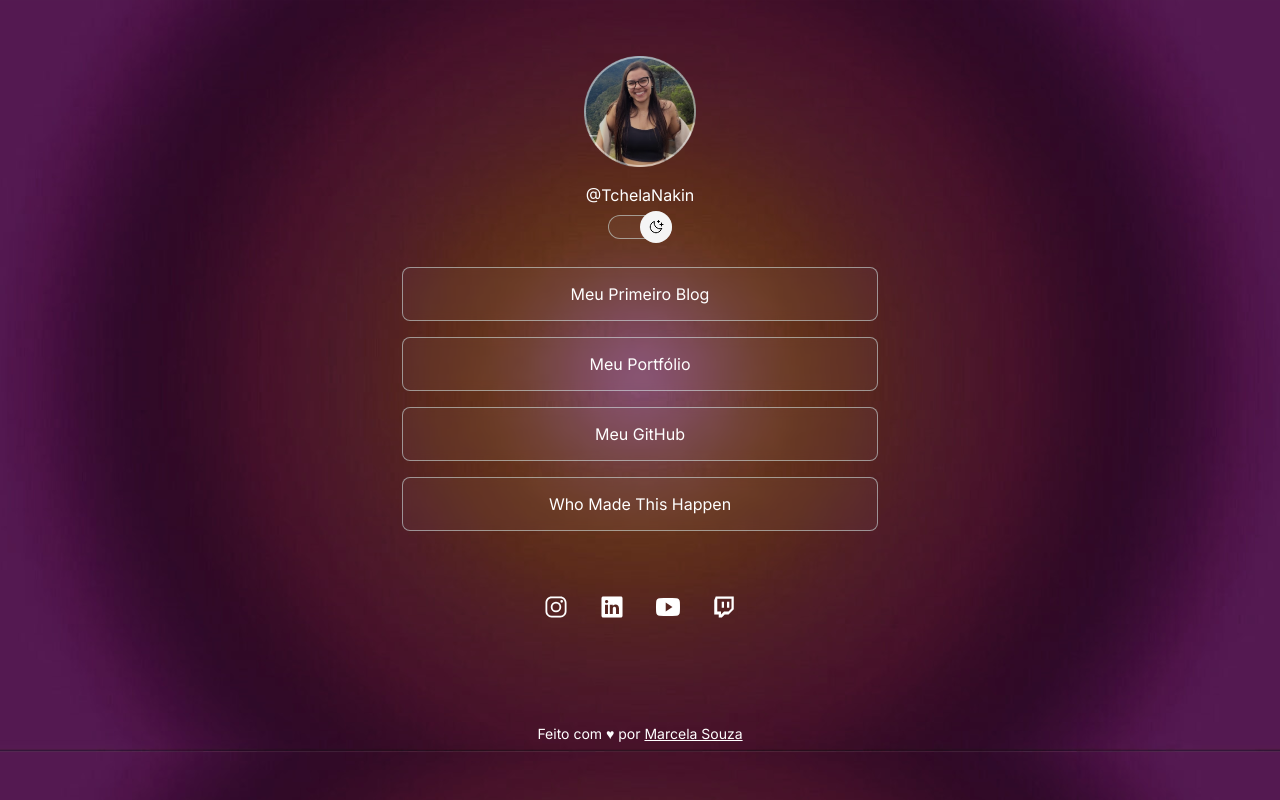
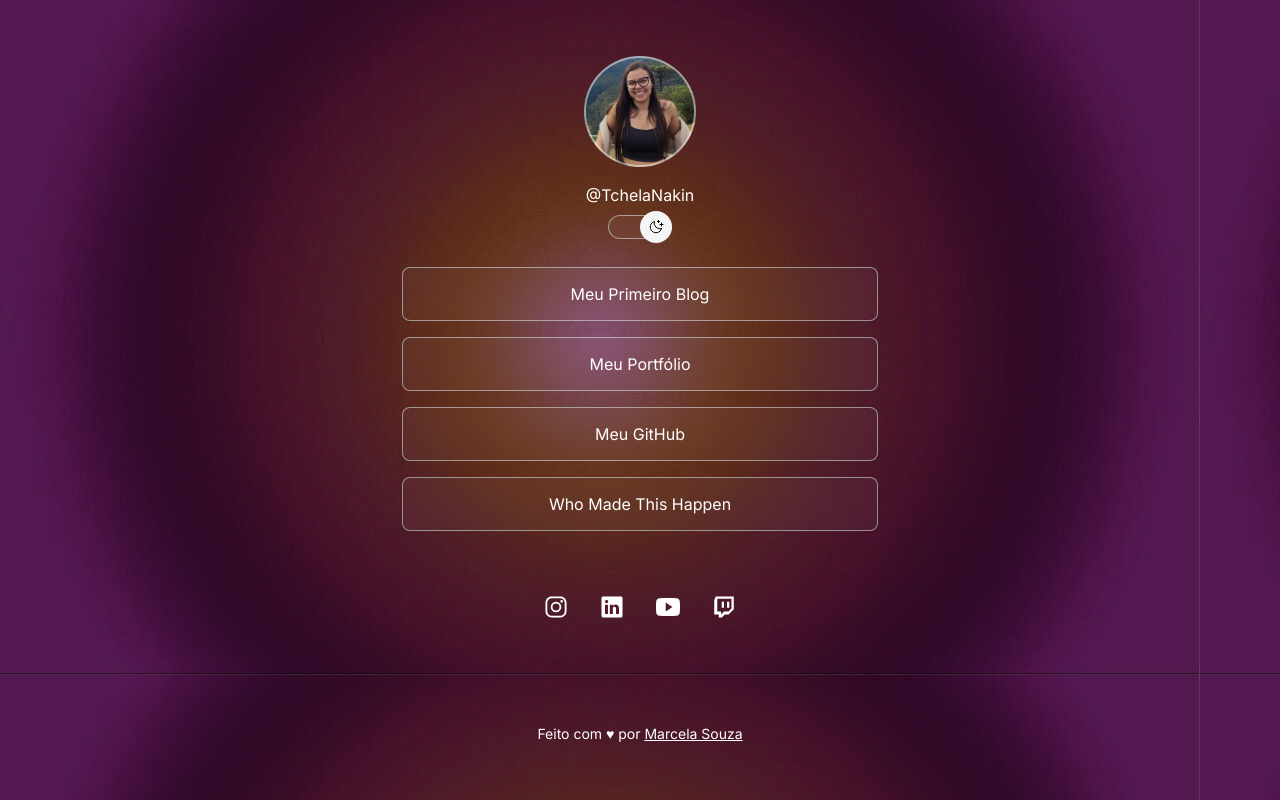
Before and after one commit to TchelaNakin/MyFirstProject, a plain HTML site: page index.html in a window 1280 px wide. Both pictures are taken after a click on the element 640 px from the left and 228 px from the top of the page. Drawn offline with nearby package versions, Linux system fonts and the light colour scheme.

Commit message:
changed background based on media

```diff
--- a/style.css
+++ b/style.css
@@ -16,7 +16,8 @@
 
 .dark {
   --text-color: white;
-  --bg-url: url(./assets/bg-dark.jpg) top center/cover; background: var(--bg-url) top center/cover;
+  --bg-url: url(./assets/bg-dark.jpg) top center/cover;
+  background: var(--bg-url) top center/cover;
   --stroke-color: rgba(225, 255, 255, 0.5);
   --surface-color: rgba(237, 225, 225, 0.048);
   --surface-color-hover: rgba(255, 255, 255, 0.306);
@@ -26,6 +27,7 @@
 
 body {
   background: var(--bg-url);
+  height: 100vh;
 }
 
 body * {
@@ -149,3 +151,12 @@ footer {
   text-align: center;
   font-size: 14px;
 }
+
+@media (min-width: 700px) {
+  :root {
+    --bg-url: url(./assets/bg-light\ marcela.jpg);
+  }
+  .dark {
+     --bg-url: url(./assets/bg-dark.jpg);
+  }
+}
```
